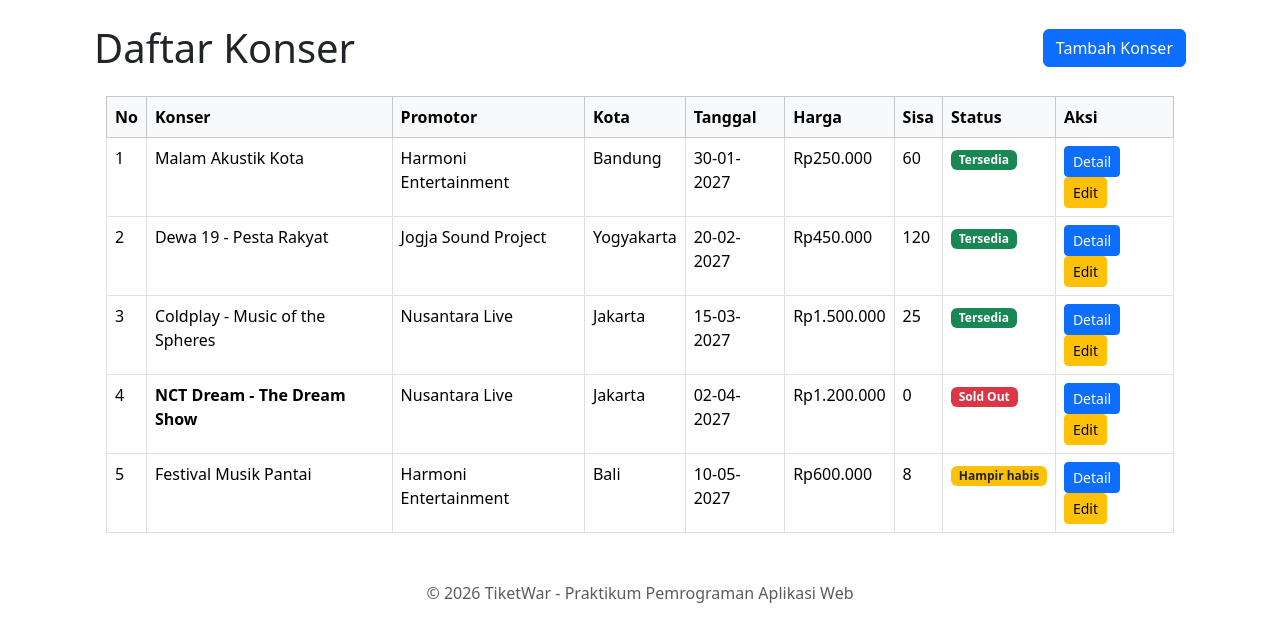
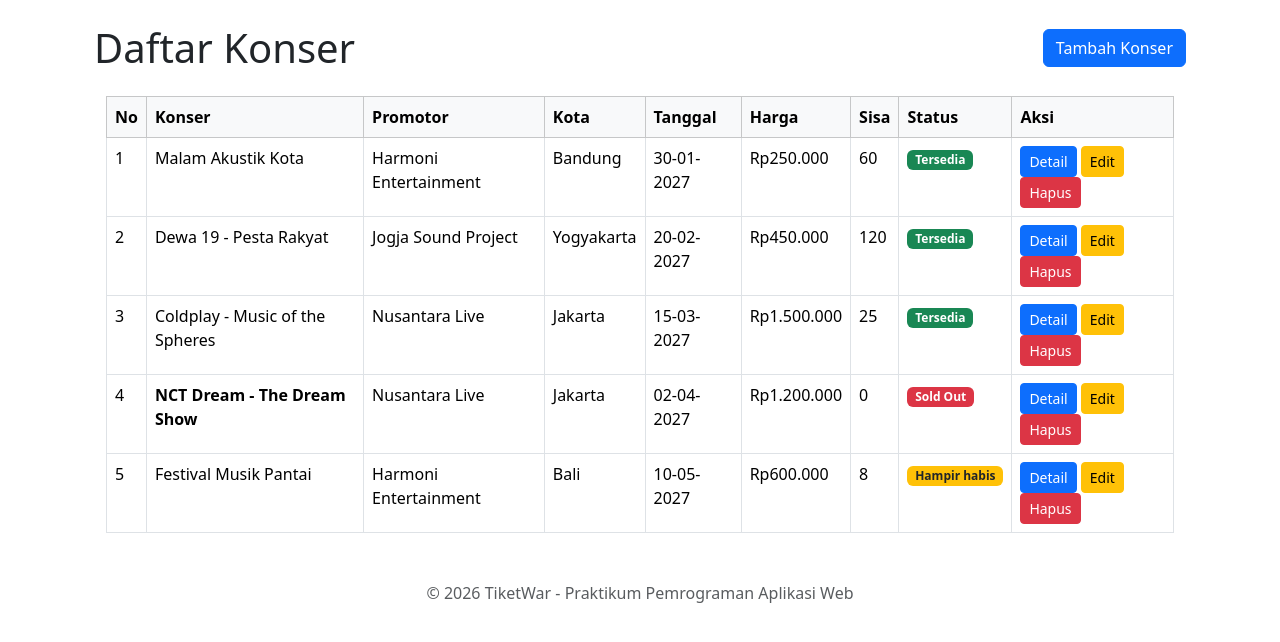
Before and after one commit to joanvino/GD6_2928, a Laravel app: page /konser in a window 1280 px wide. Shown: the part 56-698 px from the top of the page. Run offline with Laravel 12, Linux system fonts and the light colour scheme; data comes from the database, SQL or seed files in the repository.

Commit message:
Menambahkan fitur hapus konser

```diff
--- a/tiketwar/app/Http/Controllers/KonserController.php
+++ b/tiketwar/app/Http/Controllers/KonserController.php
@@ -71,4 +71,12 @@ class KonserController extends Controller
         return redirect()->route('konser.index')
             ->with('success', 'Konser berhasil diubah.');
     }
+
+    public function destroy($id): RedirectResponse
+    {
+        $konser = Konser::findOrFail($id);
+        $konser->delete();
+        return redirect()->route('konser.index')
+            ->with('success', 'Konser berhasil dihapus.');
+    }
 }
--- a/tiketwar/resources/views/konser.blade.php
+++ b/tiketwar/resources/views/konser.blade.php
@@ -47,6 +47,13 @@
                            class="btn btn-sm btn-primary">Detail</a>
                         <a href="{{ route('konser.edit', ['id' => $konser->id]) }}"
                            class="btn btn-sm btn-warning">Edit</a>
+                        <form action="{{ route('konser.destroy', ['id' => $konser->id]) }}"
+                              method="POST" class="d-inline"
+                              onsubmit="return confirm('Hapus konser ini?')">
+                            @csrf
+                            @method('DELETE')
+                            <button type="submit" class="btn btn-sm btn-danger">Hapus</button>
+                        </form>
                     </td>
                 </tr>
             @empty
--- a/tiketwar/routes/web.php
+++ b/tiketwar/routes/web.php
@@ -32,6 +32,8 @@ Route::get('/konser/{id}/edit', [KonserController::class, 'edit'])
 Route::put('/konser/{id}', [KonserController::class, 'update'])
     ->whereNumber('id')->name('konser.update');
 
+Route::delete('/konser/{id}', [KonserController::class, 'destroy'])
+    ->whereNumber('id')->name('konser.destroy');
 
 Route::view('/tentang', 'about')->name('tentang');
 
```
